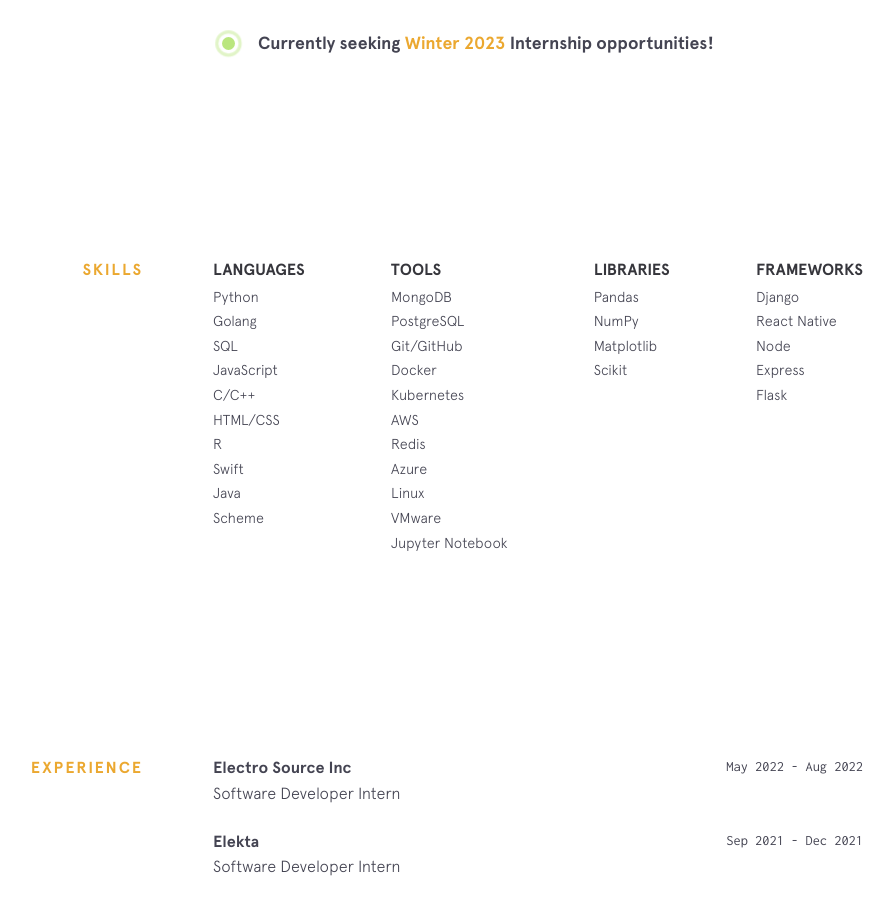
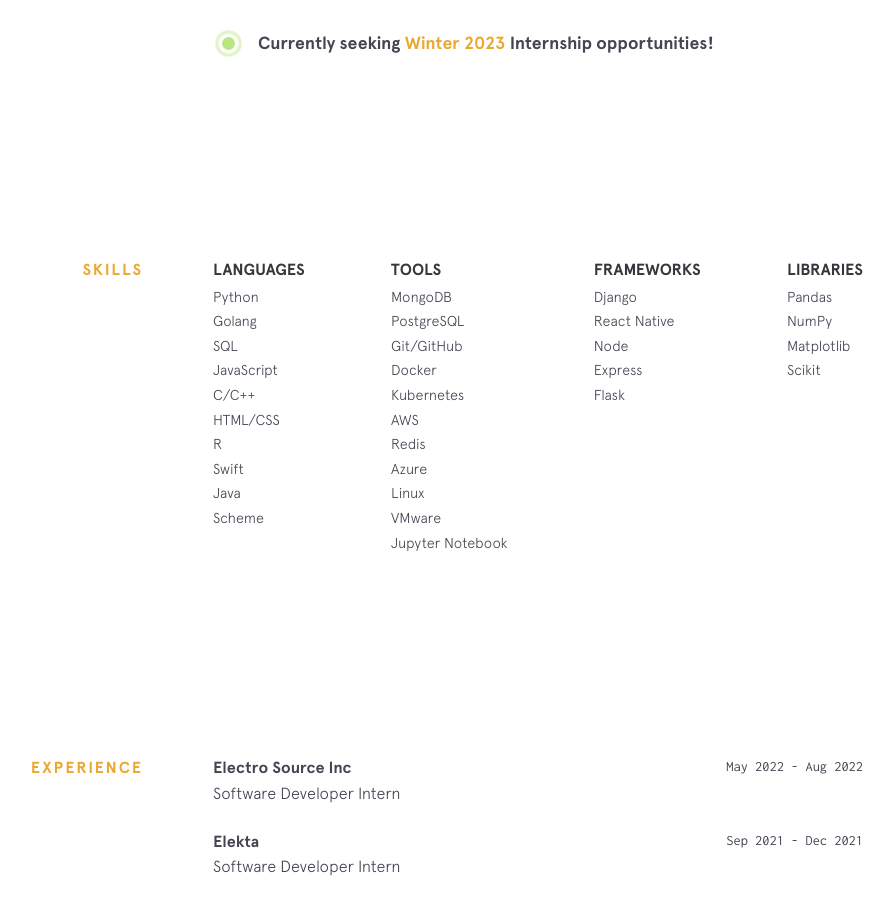
Before and after one commit to rohanxminocha/personal-website-v1, a Jekyll site: the page built from index.html, in a window 1280 px wide and 900 px high, scrolled down 1413 px. Shown: the whole window, without its empty margins (237-1131 px from the left). Built offline with Jekyll 4.4.1, drawn with Linux system fonts in a browser that asks for light colours; nearby versions of some CDN libraries.

Commit message:
Update skills.html

```diff
--- a/_includes/skills.html
+++ b/_includes/skills.html
@@ -19,6 +19,14 @@
         </ul>
       </div>
       <div class="skillz__category">
+        <div class="skillz__category__label">Frameworks</div>
+        <ul>
+          {% for framework in site.data.skills.frameworks %}
+          <li class="skillz__category__item">{{framework.item}}</li>
+          {% endfor %}
+        </ul>
+      </div>
+      <div class="skillz__category">
         <div class="skillz__category__label">Libraries</div>
         <ul>
           {% for thing in site.data.skills.libraries %}
@@ -26,14 +34,6 @@
           {% endfor %}
         </ul>
       </div>
-      <div class="skillz__category">
-        <div class="skillz__category__label">Frameworks</div>
-        <ul>
-          {% for framework in site.data.skills.frameworks %}
-          <li class="skillz__category__item">{{framework.item}}</li>
-          {% endfor %}
-        </ul>
-      </div>
     </div>
   </div>
 </section>
```
